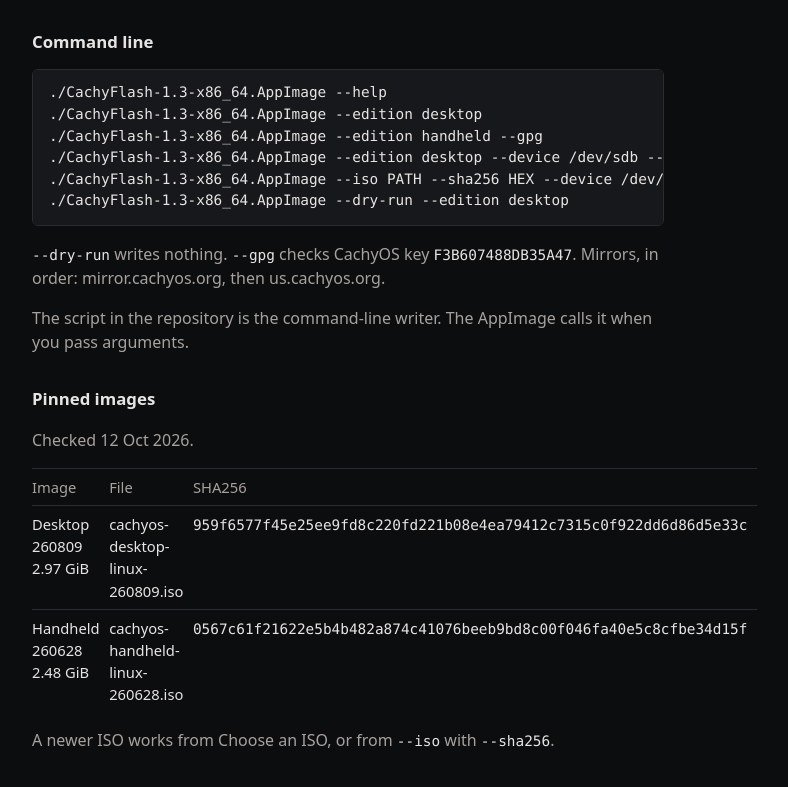
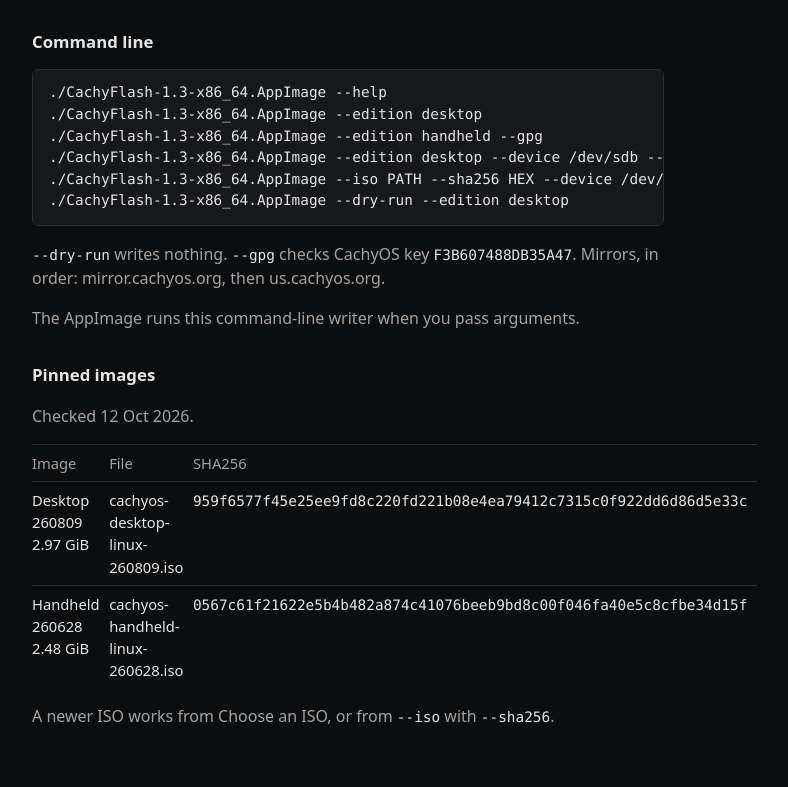
Before and after one commit to Heliasyu/cachyflash, a plain HTML site: page docs/index.html in a window 1280 px wide. Shown: the part 1867-2654 px from the top of the page, without its empty margins (292-1080 px from the left). Drawn offline with Linux system fonts and the light colour scheme.

Commit message:
Match the Pages page to the README command-line note.

```diff
--- a/docs/index.html
+++ b/docs/index.html
@@ -99,7 +99,7 @@
 ./CachyFlash-1.3-x86_64.AppImage --iso PATH --sha256 HEX --device /dev/sdb
 ./CachyFlash-1.3-x86_64.AppImage --dry-run --edition desktop</pre>
     <p><code>--dry-run</code> writes nothing. <code>--gpg</code> checks CachyOS key <code>F3B607488DB35A47</code>. Mirrors, in order: mirror.cachyos.org, then us.cachyos.org.</p>
-    <p>The script in the repository is the command-line writer. The AppImage calls it when you pass arguments.</p>
+    <p>The AppImage runs this command-line writer when you pass arguments.</p>
 
     <h2 id="images">Pinned images</h2>
     <p>Checked 12 Oct 2026.</p>
```
